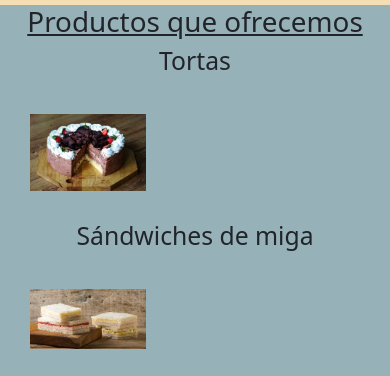
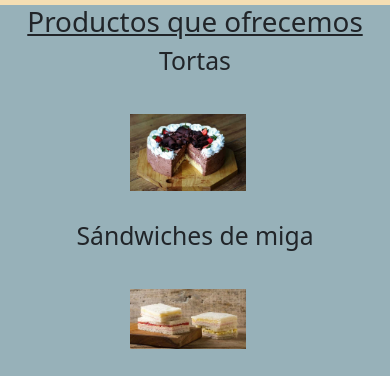
Before and after one commit to Thomas-Arratta/proyecto-coder-leexquisitee, a website: page pages/productos.html in a window 390 px wide. Shown: the part 178-554 px from the top of the page. Drawn offline with nearby package versions, Linux system fonts and the light colour scheme.

Commit message:
acomodando cosas y agregando un poco mas de seo

```diff
--- a/pages/productos.html
+++ b/pages/productos.html
@@ -7,6 +7,8 @@
     <link href="https://cdn.jsdelivr.net/npm/bootstrap@5.0.2/dist/css/bootstrap.min.css" rel="stylesheet" integrity="sha384-EVSTQN3/azprG1Anm3QDgpJLIm9Nao0Yz1ztcQTwFspd3yD65VohhpuuCOmLASjC" crossorigin="anonymous">
     <link rel="stylesheet" href="../css/style.css">
     <title>¡ Panaderia y Confiteria LeExquisitee, productos !</title>
+    <meta name="description" content="variedades de productos que ofrecemos">
+    <meta name="keywords" content="tortas, sanguchitos, servicios, catering, desayunos, pan, facturas">
 </head>
 <body>
     <header>
--- a/scss/base/_generales.scss
+++ b/scss/base/_generales.scss
@@ -7,9 +7,11 @@
 .productos__tortas__img{
     height: 35%;
     width: 35%;
+    margin-left: 400px;
 }
 
 .productos__sandwichdemiga__img{
     height: 35%;
     width: 35%;
+    margin-left: 400px;
 }
--- a/scss/components/_main.scss
+++ b/scss/components/_main.scss
@@ -19,6 +19,10 @@ main{
         @include flex (flex, space-around, center);
         padding: 10px;
         background-color: $color-cadetblue;
+        img{
+            height: 300px;
+            width: 300px;
+        }
         div{
             width: 40%;
             text-align: center;
@@ -138,6 +142,7 @@ main{
         p{
             text-decoration: underline;
             font-size: 23px;
+            margin: 8px;
         }
     }
     .sandwich-base-queso{
@@ -148,6 +153,7 @@ main{
         p{
             text-decoration: underline;
             font-size: 23px;
+            margin: 8px;
         }
     }
 }
--- a/scss/components/_mediaqueris.scss
+++ b/scss/components/_mediaqueris.scss
@@ -13,6 +13,14 @@
     {
         grid-column: span 2;
     }
+
+    .productos__sandwichdemiga__img{
+        margin-left: 300px;
+    }
+
+    .productos__tortas__img{
+        margin-left: 300px;
+    }
 }
 
 @media screen and (max-width:845px)
@@ -26,6 +34,14 @@
     {
     width: 60%;
     height: 60%;
+    }
+
+    .productos__sandwichdemiga__img{
+        margin-left: 250px;
+    }
+
+    .productos__tortas__img{
+        margin-left: 250px;
     }
 }
 
@@ -42,6 +58,14 @@
         grid-row: span 1;
     }
 
+    .productos__sandwichdemiga__img{
+        margin-left: 200px;
+    }
+
+    .productos__tortas__img{
+        margin-left: 200px;
+    }
+
 }
 
 @media screen and (max-width:627px)
@@ -50,6 +74,7 @@
     {
         width: 500px;
         height: 500px;
+        margin-left: 55px;
     }
     .historia div
     {
@@ -59,14 +84,31 @@
     {
         flex-wrap: wrap;
     }
+
+    .productos__sandwichdemiga__img{
+        margin-left: 150px;
+    }
+
+    .productos__tortas__img{
+        margin-left: 150px;
+    }
 }
 
-@media screen and (max-width:525px)
+@media screen and (max-width:583px)
 {
     .iframe__map
     {
         width: 400px;
         height: 400px;
+    }
+}
+
+@media screen and (max-width:490px)
+{
+    .iframe__map
+    {
+        width: 300px;
+        height: 300px;
     }
 }
 
@@ -81,15 +123,18 @@
         grid-column: span 1;
         grid-row: span 1;
     }
+
+    .productos__sandwichdemiga__img{
+        margin-left: 100px;
+    }
+
+    .productos__tortas__img{
+        margin-left: 100px;
+    }
 }
 
 @media screen and (max-width:419px)
 {
-    .iframe__map
-    {
-        width: 300px;
-        height: 300px;
-    }
     header .logo
     {
     width: 80%;
@@ -100,6 +145,15 @@
         flex-wrap: wrap;
         justify-content: space-around;
     } */
+}
+
+@media screen and (max-width:390px)
+{
+    .iframe__map
+    {
+        width: 200px;
+        height: 200px;
+    }
 }
 
 @media screen and (max-width:325px)
```
Also changed, not shown: index.html (+3 -5 lines), pages/contacto.html (+3 -0 lines), pages/sandwichdemiga.html (+3 -0 lines), pages/tortas.html (+2 -0 lines), css/style.css, img/imagen_300_x_300.jpeg (renamed from img/LeExqusitee-banner.jpg).
